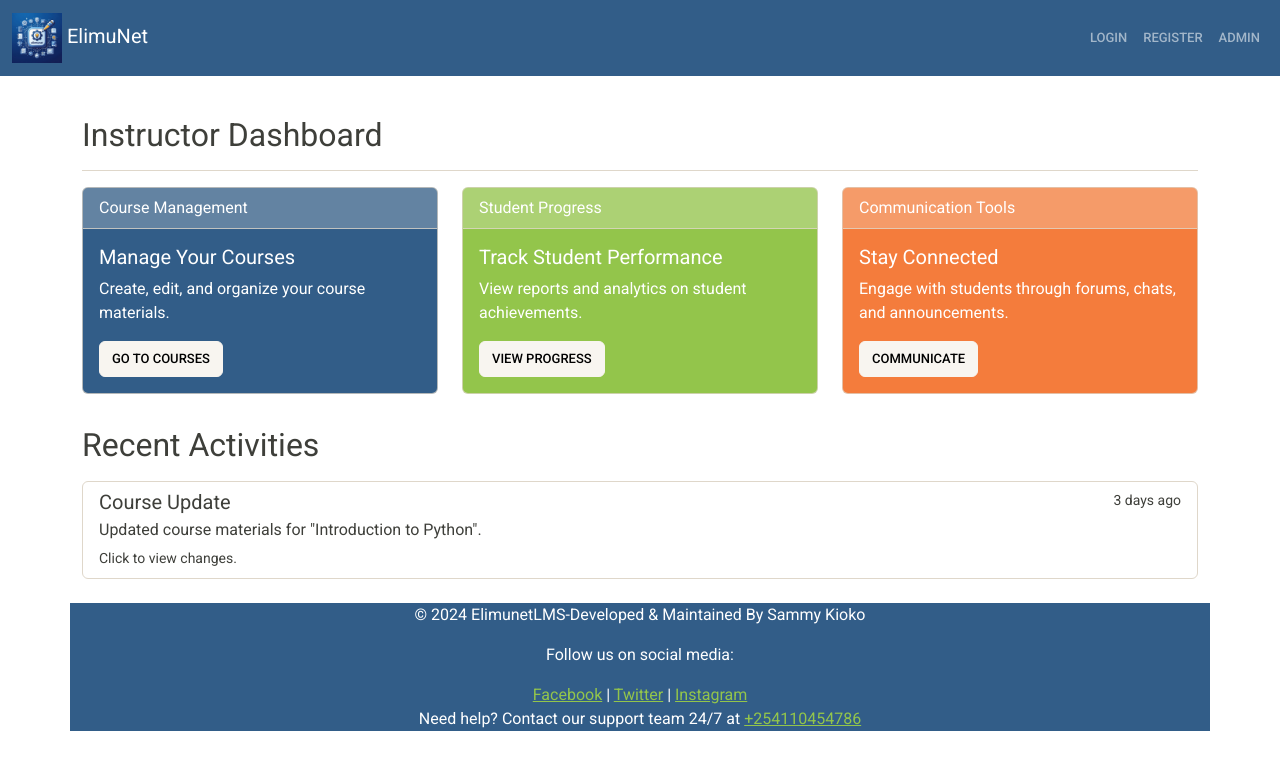
After one commit to Svmueli/ElimuNet-Lms, a Django app: template Elimunet/users/templates/users/instructor_dashboard.html in a window 1280 px wide. The commit adds this page. Shown: the top 770 px of the page. Run offline with Django 3.2, Linux system fonts and the light colour scheme; the template is opened without the code that fills it, so the values that code supplies are empty; some libraries are stand-ins or nearby versions.

Commit message:
add instructor dashboard

```diff
--- a/Elimunet/templates/base.html
+++ b/Elimunet/templates/base.html
@@ -33,11 +33,6 @@
 </head>
 <body>
 <header>
-
-     <!-- Top bar for contact support -->
-     <div class="bg-primary text-white text-center py-1">
-        Contact Support: +254110454786      Email: Sammy@codevast.org
-    </div>
     <!-- Navbar Here -->
     <nav class="navbar navbar-expand-lg navbar-dark bg-primary">
         <div class="container-fluid">
--- /dev/null
+++ b/Elimunet/users/templates/users/instructor_dashboard.html
@@ -0,0 +1,68 @@
+<!-- instructor_dashboard.html -->
+{% extends 'base.html' %}
+
+{% block title %}Instructor Dashboard{% endblock %}
+
+{% block content %}
+<!-- Dashboard Header -->
+<div class="d-flex justify-content-between flex-wrap flex-md-nowrap align-items-center pt-3 pb-2 mb-3 border-bottom">
+    <h1 class="h2">Instructor Dashboard</h1>
+</div>
+
+<!-- Dashboard Widgets -->
+<div class="row">
+    <!-- Course Management -->
+    <div class="col-md-4 mb-3">
+        <div class="card text-white bg-primary mb-3">
+            <div class="card-header">Course Management</div>
+            <div class="card-body">
+                <h5 class="card-title">Manage Your Courses</h5>
+                <p class="card-text">Create, edit, and organize your course materials.</p>
+                <a href="#" class="btn btn-light">Go to Courses</a>
+            </div>
+        </div>
+    </div>
+
+    <!-- Student Progress -->
+    <div class="col-md-4 mb-3">
+        <div class="card text-white bg-success mb-3">
+            <div class="card-header">Student Progress</div>
+            <div class="card-body">
+                <h5 class="card-title">Track Student Performance</h5>
+                <p class="card-text">View reports and analytics on student achievements.</p>
+                <a href="#" class="btn btn-light">View Progress</a>
+            </div>
+        </div>
+    </div>
+
+    <!-- Communication Tools -->
+    <div class="col-md-4 mb-3">
+        <div class="card text-white bg-warning mb-3">
+            <div class="card-header">Communication Tools</div>
+            <div class="card-body">
+                <h5 class="card-title">Stay Connected</h5>
+                <p class="card-text">Engage with students through forums, chats, and announcements.</p>
+                <a href="#" class="btn btn-light">Communicate</a>
+            </div>
+        </div>
+    </div>
+</div>
+
+<!-- Recent Activities Section -->
+<div class="row">
+    <div class="col-lg-12">
+        <h2 class="mb-3">Recent Activities</h2>
+        <div class="list-group">
+            <a href="#" class="list-group-item list-group-item-action" aria-current="true">
+                <div class="d-flex w-100 justify-content-between">
+                    <h5 class="mb-1">Course Update</h5>
+                    <small>3 days ago</small>
+                </div>
+                <p class="mb-1">Updated course materials for "Introduction to Python".</p>
+                <small>Click to view changes.</small>
+            </a>
+            <!-- More recent activities here -->
+        </div>
+    </div>
+</div>
+{% endblock %}
```
